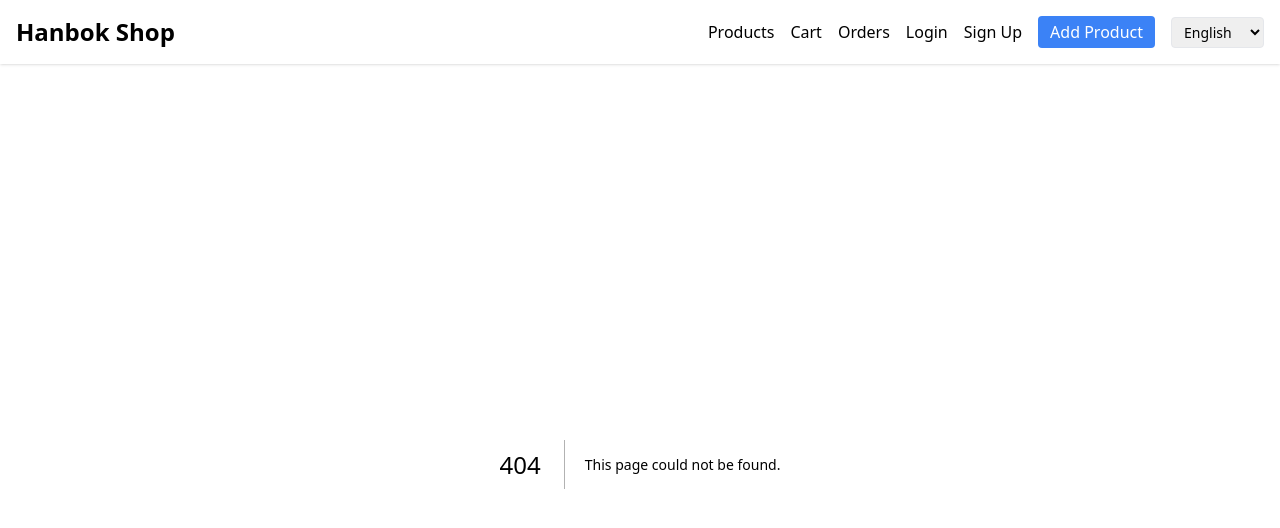
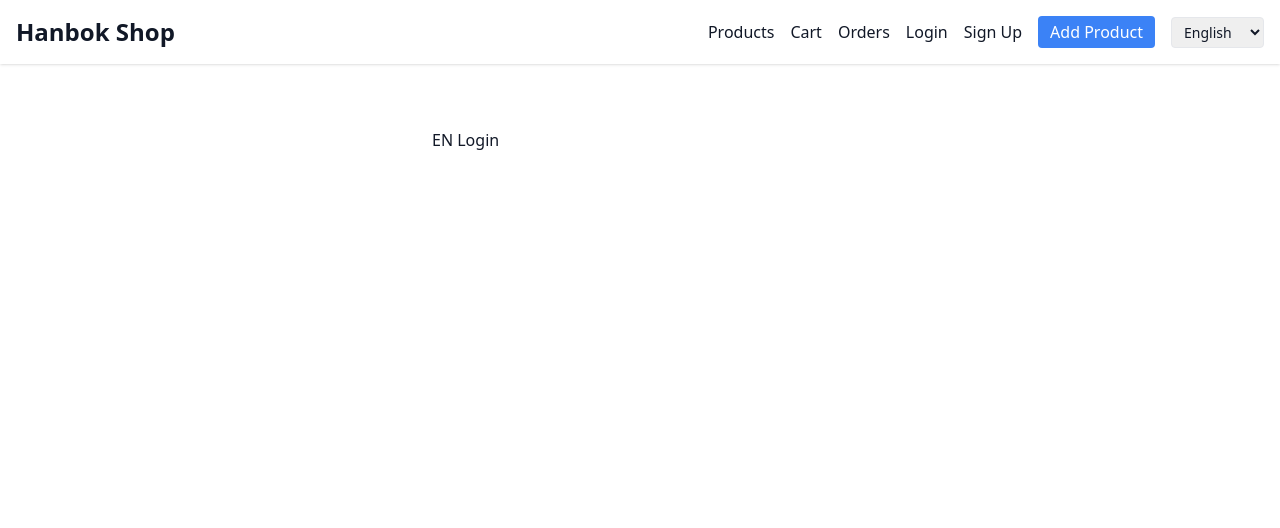
Before and after one commit to SketchMorph/hangage-site, a Next.js app: page /en/login in a window 1280 px wide. Before the commit this address had no page. Shown: the top 528 px of the page. Built offline with nearby package versions, Linux system fonts and the light colour scheme.

Commit message:
Create page.jsx

```diff
--- /dev/null
+++ b/app/[lang]/login/page.jsx
@@ -0,0 +1,9 @@
+"use client";
+export default function LoginPage({ params }) {
+  const { lang } = params;
+  return (
+    <div className="max-w-md mx-auto px-4 py-16">
+      <h1>{lang.toUpperCase()} Login</h1>
+    </div>
+  );
+}
```
